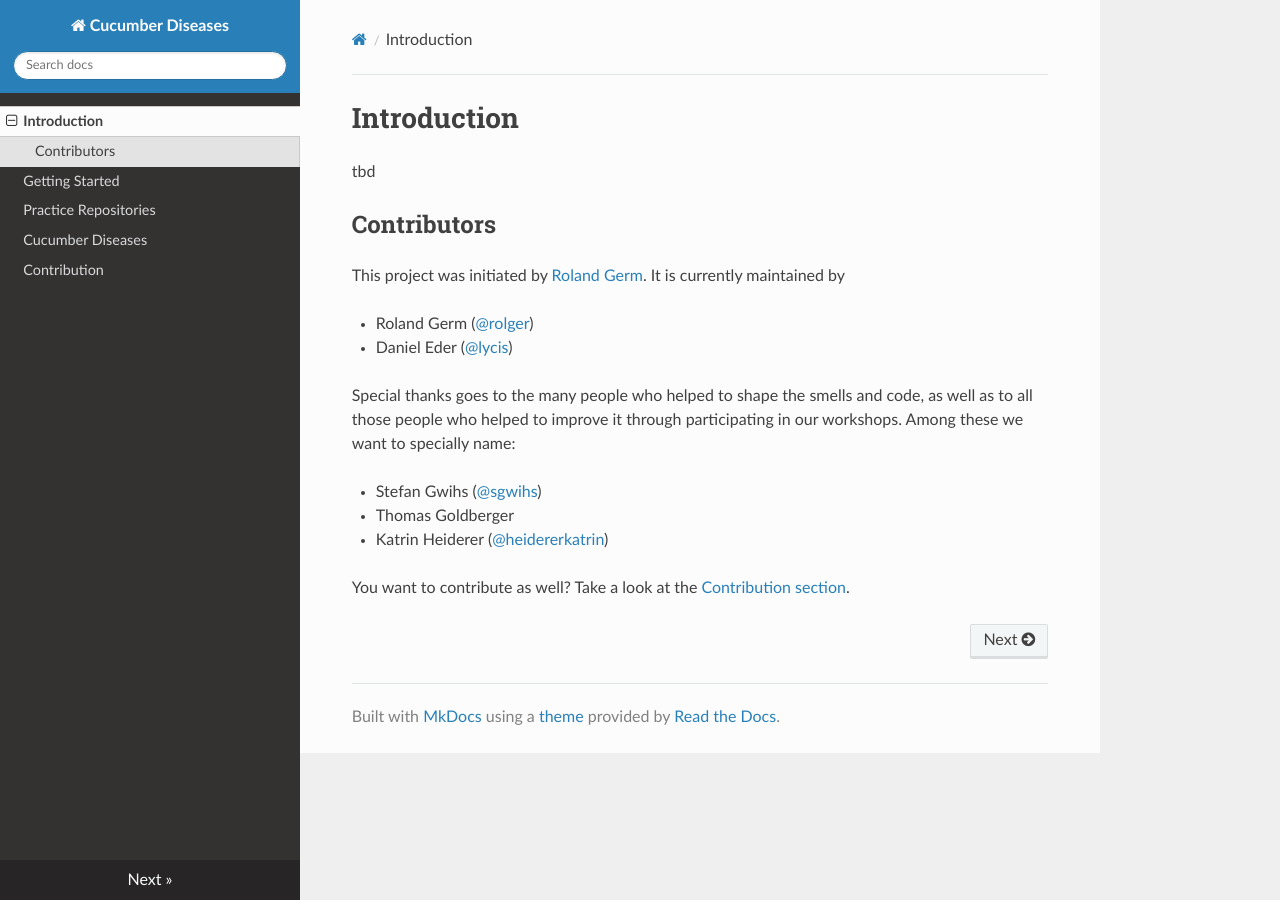
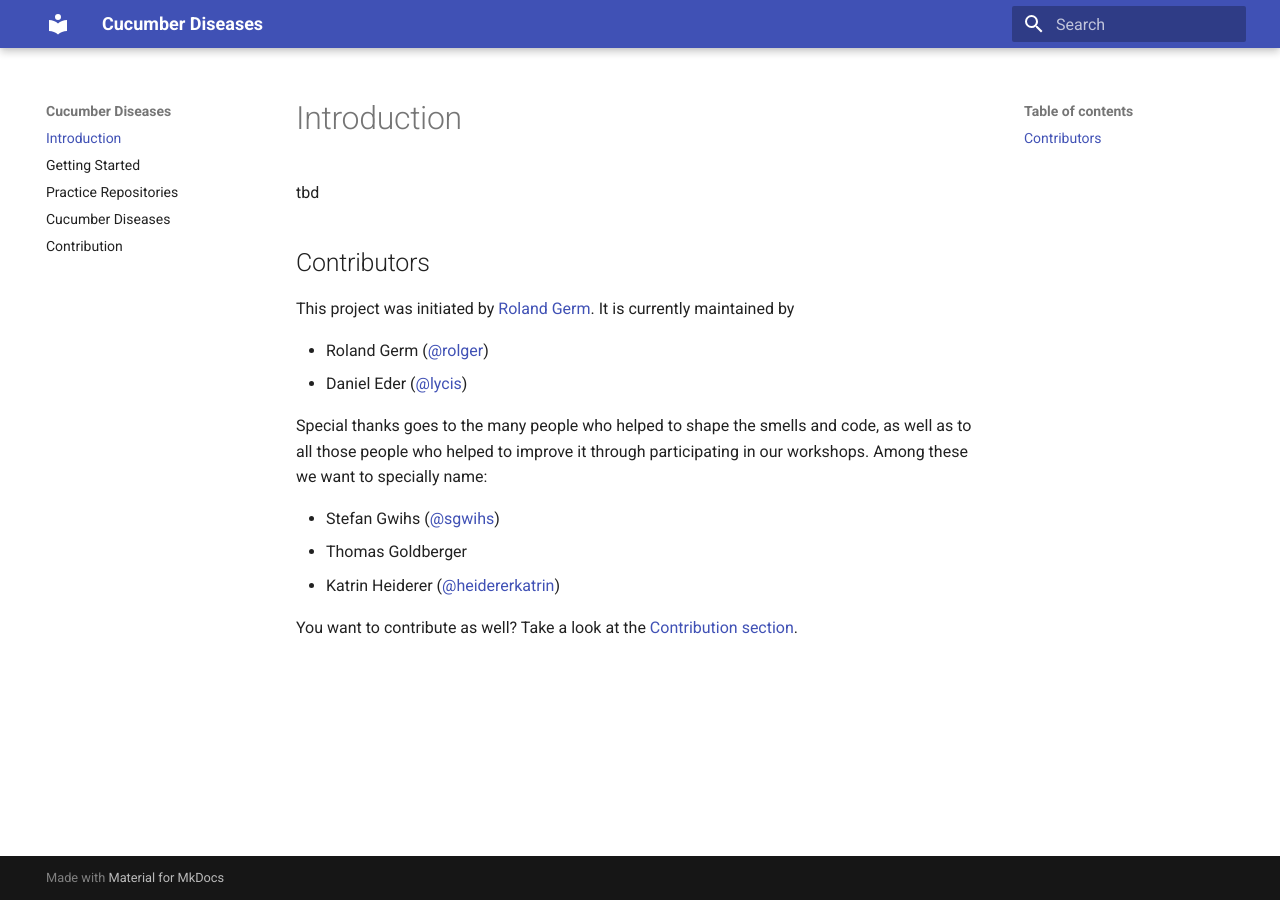
Before and after one commit to Cucumber-Diseases/cucumber-diseases.github.io, an MkDocs documentation site: the page built from docs/index.md, in a window 1280 px wide. Built offline with MkDocs 1.6.1 and Material for MkDocs 9.7.7, drawn with Linux system fonts in a browser that asks for light colours; nearby versions of some CDN libraries; some of the changed lines change nothing that is shown.

Commit message:
using material theme overall

```diff
--- a/docs/index.md
+++ b/docs/index.md
@@ -14,4 +14,4 @@ Special thanks goes to the many people who helped to shape the smells and code,
 * Thomas Goldberger
 * Katrin Heiderer ([@heidererkatrin](https://github.com/heidererkatrin))
 
-You want to contribute as well? Take a look at the [Contribution section](/contribution/).
+You want to contribute as well? Take a look at the [Contribution section](contribution.md).
--- a/mkdocs.yml
+++ b/mkdocs.yml
@@ -1,6 +1,7 @@
 site_name: Cucumber Diseases
+site_description: "Dedicated practice to identify and improve your BDD code."
 theme:
-  name: readthedocs
+  name: 'material'
 nav:
   - index.md
   - howto.md
--- a/requirements.txt
+++ b/requirements.txt
@@ -1 +1,2 @@
 mkdocs-gitbook
+mkdocs-material
```
